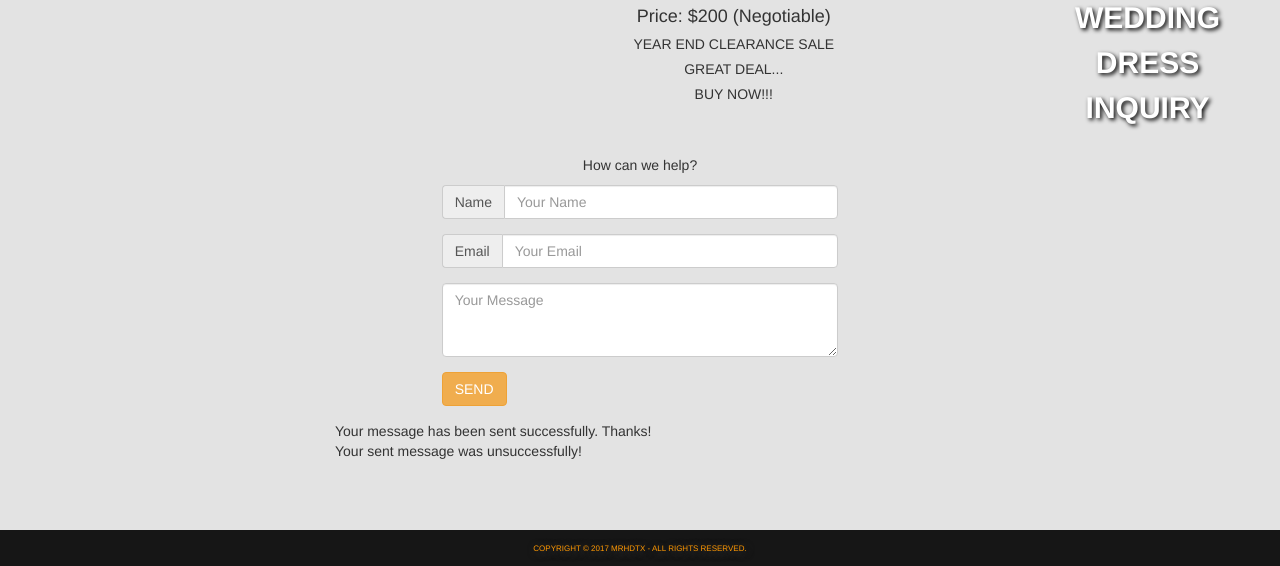
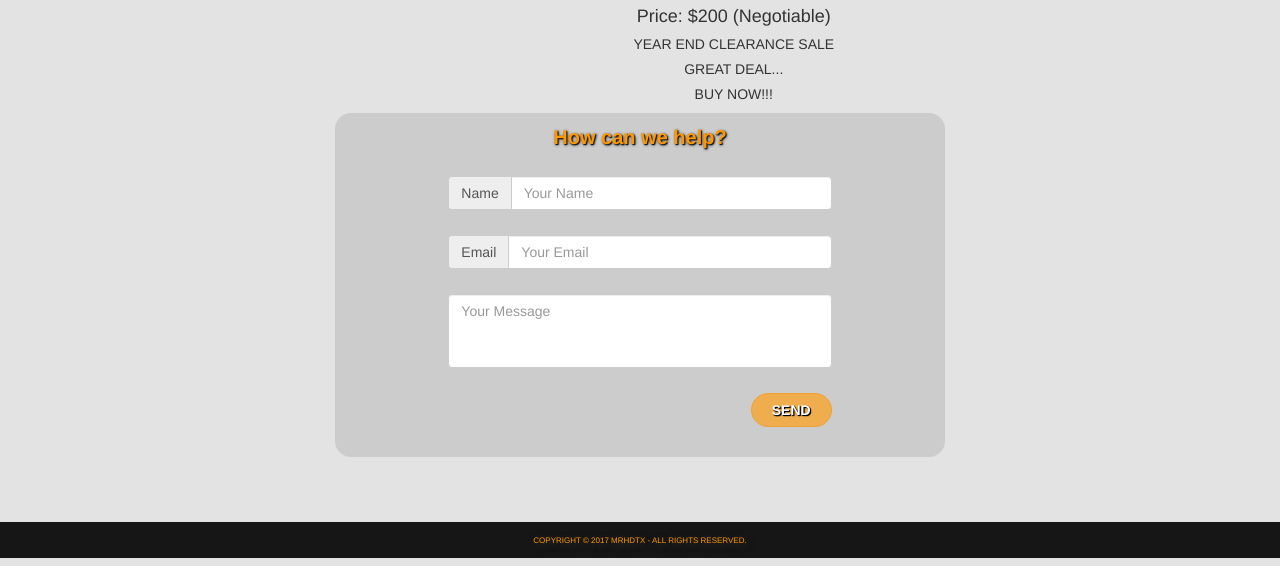
Before and after one commit to mrhdtx/PetiteWeddingDresses, a plain HTML site: page index.html in a window 1280 px wide. Shown: the part 1160-1726 px from the top of the page. Drawn offline with nearby package versions, Linux system fonts and the light colour scheme; some packages are replaced by stand-ins of ours; a script that the page names is missing.

Commit message:
Styled the contact form a little bit better

```diff
--- a/css/main.css
+++ b/css/main.css
@@ -9,6 +9,10 @@ section{
 section h2{
     color: #000;
 }
+
+
+
+
 
 /*** PROMOTION ***/
 
@@ -39,23 +43,75 @@ section h2{
 
 
 
+
 /*** SUPPORT CONTACT FORM ***/
 
 .support{
     background: url('../img/contact.jpg') no-repeat center center;
 }
 
+
 .support h2{
     padding: 1.5rem;
     font-weight: bolder;
-}
-
-.support h2{
+    margin-top: 0px;
     color: #fff;
     line-height: 1.5;
     text-shadow: 2px 2px 4px #000000;
 }
 
+.support .container-fluid{
+    margin-top: 1.2rem;
+}
+
+.support .form-horizontal{
+    background-color: rgba(0,0,0,.1);
+    padding: 1rem;
+    border-radius: 16px;
+}
+
+.support .form-horizontal:hover,
+.support .form-horizontal:focus
+{
+     box-shadow: 0 0 6px rgba(255, 152, 0, 1),0 0 6px rgba(255, 152, 0, 1),0 0 6px rgba(255, 152, 0, 1);
+}
+
+.support .form-horizontal p{
+    margin-bottom: 2rem;
+    font-weight: bold;
+    font-size: 2rem;
+    color: #ff9800;
+    text-shadow: 1px 1px 3px #222, 1px 1px 1px #000;
+}
+
+
+.support .form-horizontal .form-group{
+    padding: 5px 0;
+}
+
+
+.support .form-horizontal textarea{
+    resize:none;
+}
+
+.support .form-horizontal .btn{
+    border-radius: 20px;
+    padding: 6px 20px;
+    float: right;
+    font-weight: bold;
+    text-shadow: 1px 1px 1px #000, 1px 1px 1px #000;
+}
+
+.support .form-horizontal .btn:hover{
+    box-shadow: 0 0 6px rgba(92, 184, 92, 1);
+}
+
+.support #ok,
+.support #nope{
+    display:none;
+    text-align: center;
+    color: #fff;
+}
 
 /*** FOOTER ***/
 footer p{
--- a/index.html
+++ b/index.html
@@ -153,7 +153,7 @@
         </section> <!-- #sale  -->
 
         <section id="support" class="support">
-            <h2 class="text-center text-uppercase">Wedding Dress Inquiry</h2>
+            <!-- <h2 class="text-center text-uppercase">Wedding Dress Inquiry</h2>  -->
             <div class="container-fluid">
                 <div class="row">
                    <div class="col-md-6 col-md-offset-3">
```
